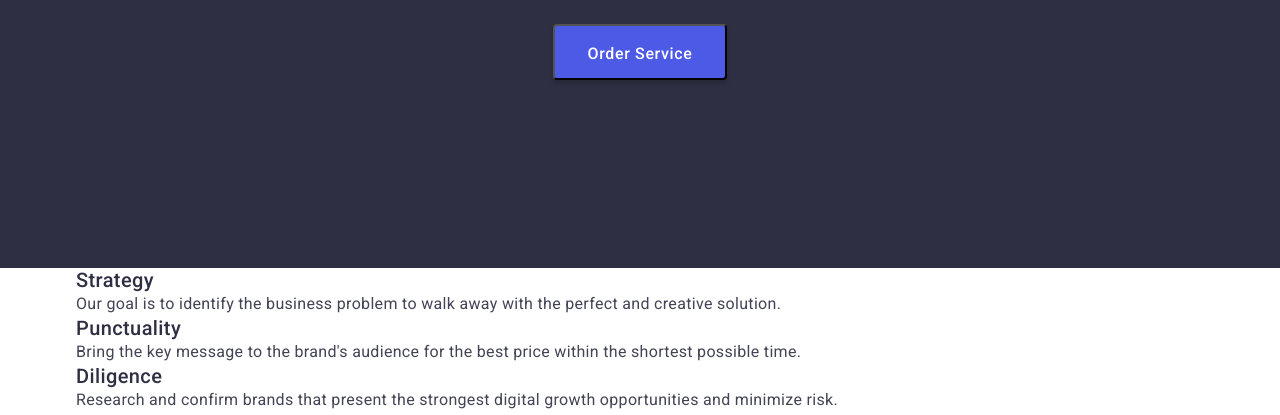
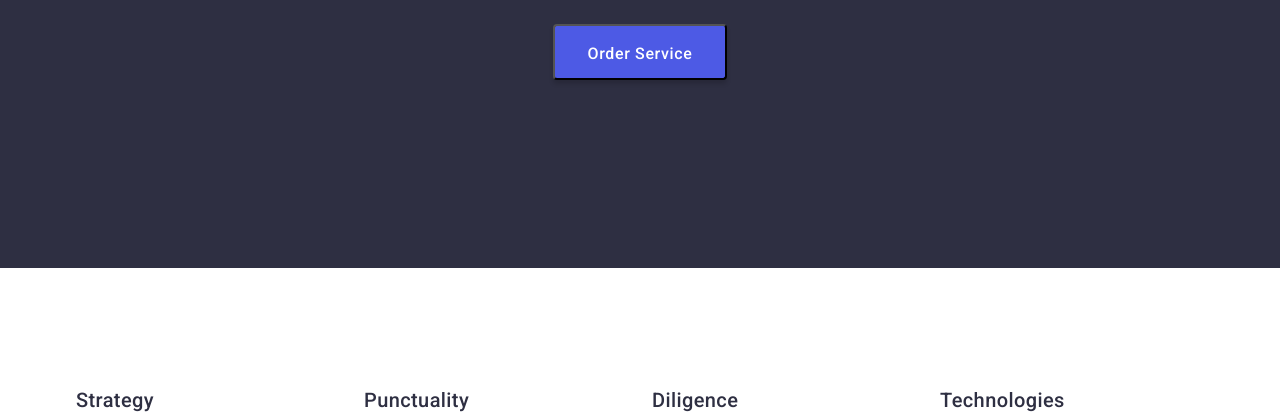
Before and after one commit to Lia-Siekierina/goit-markup-hw-03, a plain HTML site: page index.html in a window 1280 px wide. Shown: the part 405-820 px from the top of the page. Drawn offline with nearby package versions, Linux system fonts and the light colour scheme.

Commit message:
description

```diff
--- a/css/styles.css
+++ b/css/styles.css
@@ -183,6 +183,25 @@ img {
   background: #404bbf;
 }
 
+/*---description-section---*/
+
+.description-section {
+  flex-direction: row;
+  padding-top: 120px;
+  padding-bottom: 120px;
+}
+
+.description-list {
+  display: flex;
+  justify-content: flex-start;
+  display: flex;
+  gap: 24px;
+}
+
+.description-item {
+  flex-basis: calc((100% - 72px) / 4);
+}
+
 .visually-hidden {
   position: absolute;
   width: 1px;
@@ -220,6 +239,7 @@ img {
   line-height: 1.2;
   letter-spacing: 0.02em;
   color: #2e2f42;
+  margin-bottom: 8px;
 }
 
 .subtitle-text {
```
